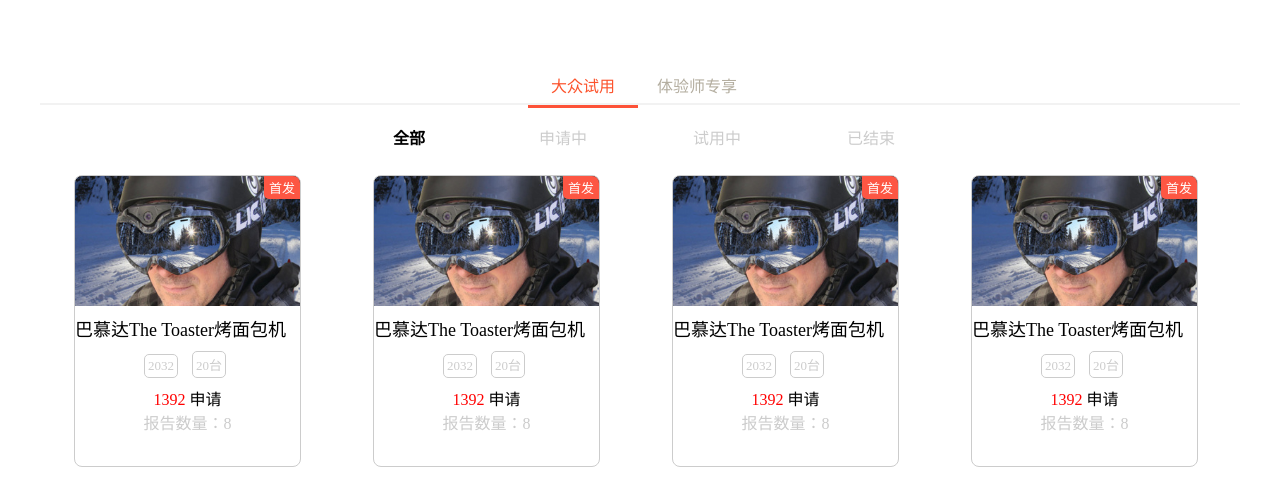
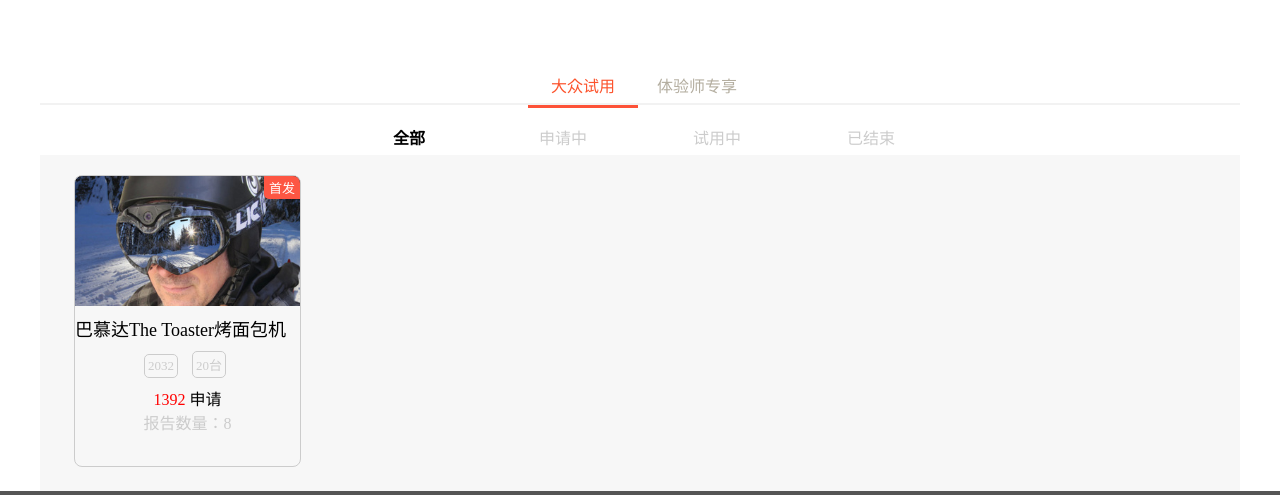
Before and after one commit to mnilml/item, a plain HTML site: page trial.html in a window 1280 px wide. Shown: the part 152-647 px from the top of the page. Drawn offline with Linux system fonts and the light colour scheme; files whose address does not match are found by name.

Commit message:
'disanci'

```diff
--- a/css/trial.css
+++ b/css/trial.css
@@ -78,70 +78,6 @@
 }
 
 /* 大众使用 */
-<<<<<<< HEAD
-.dzsy-neir{
-    display: block;
-    width: 100%;
-    background-color: #f7f7f7;
-}
-.neir-span{
-    display: inline-block;
-    width:225px ;
-    height: 290px;
-    background:url(../images/hot3.jpg);
-    background-size: 225px 130px;
-    background-repeat: no-repeat;
-    border-radius: 8px;
-    overflow: hidden;
-    border:1px solid #ccc;
-    margin:20px 34px;
-}
-.div{
-    display: inline-block;
-    padding:2px 5px;
-    color:#fff;
-    background:#fd5643;
-    float: right;
-    font-size: 13px;
-    border-radius: 0 0 0 5px;
-}
-.span1{
-    display: inline-block;
-    text-align: center;
-    margin-top:106px;
-    padding:10px 0;
-    font-size: 18px;
-}
-.div1{
-    display: inline-block;
-    color: #fa553f;
-    font-size: 13px;
-    border-radius: 5px;
-    padding:3px;
-    margin-left:69px;
-    border:1px solid #fa553f;
-}
-.div2{
-    display: inline-block;
-    color: #fa553f;
-    font-size: 13px;
-    margin-left:10px;
-    border-radius: 5px;
-    padding:3px;
-    border:1px solid #fa553f;
-}
-.div3{
-    margin-top:8px;
-    text-align: center;
-}
-.div3 span{
-    color:red;
-}
-.div4{
-    text-align: center;
-    color: #fa553f;
-}
-=======
 .dzsy-neir {
 	display: block;
 	width: 100%;
@@ -213,7 +149,6 @@
 	color: #ccc;
 }
 
->>>>>>> 88af5a55d8856f3552545fc2dbbbe2117c0446f8
 /* 申请中 */
 .neir-sqz {
 	display: none;
--- a/trial.html
+++ b/trial.html
@@ -51,38 +51,6 @@
 					</div>
 					<!-- 全部 -->
 					<div class="dzsy-neir">
-						<span class="neir-span">
-							<div class="div">首发</div>
-							<span class="span1">巴慕达The Toaster烤面包机</span>
-							<div class="div1">2032</div>
-							<div class="div2">20台</div>
-							<div class="div3"><span>1392</span>&nbsp;申请</div>
-							<div class="div4">报告数量：8</div>
-						</span>
-						<span class="neir-span">
-							<div class="div">首发</div>
-							<span class="span1">巴慕达The Toaster烤面包机</span>
-							<div class="div1">2032</div>
-							<div class="div2">20台</div>
-							<div class="div3"><span>1392</span>&nbsp;申请</div>
-							<div class="div4">报告数量：8</div>
-						</span>
-						<span class="neir-span">
-							<div class="div">首发</div>
-							<span class="span1">巴慕达The Toaster烤面包机</span>
-							<div class="div1">2032</div>
-							<div class="div2">20台</div>
-							<div class="div3"><span>1392</span>&nbsp;申请</div>
-							<div class="div4">报告数量：8</div>
-						</span>
-						<span class="neir-span">
-							<div class="div">首发</div>
-							<span class="span1">巴慕达The Toaster烤面包机</span>
-							<div class="div1">2032</div>
-							<div class="div2">20台</div>
-							<div class="div3"><span>1392</span>&nbsp;申请</div>
-							<div class="div4">报告数量：8</div>
-						</span>
 						<span class="neir-span">
 							<div class="div">首发</div>
 							<span class="span1">巴慕达The Toaster烤面包机</span>
```
Also changed, not shown: css/dgqd.css (+10 -1 lines), dgqd.html (+13 -1 lines).
